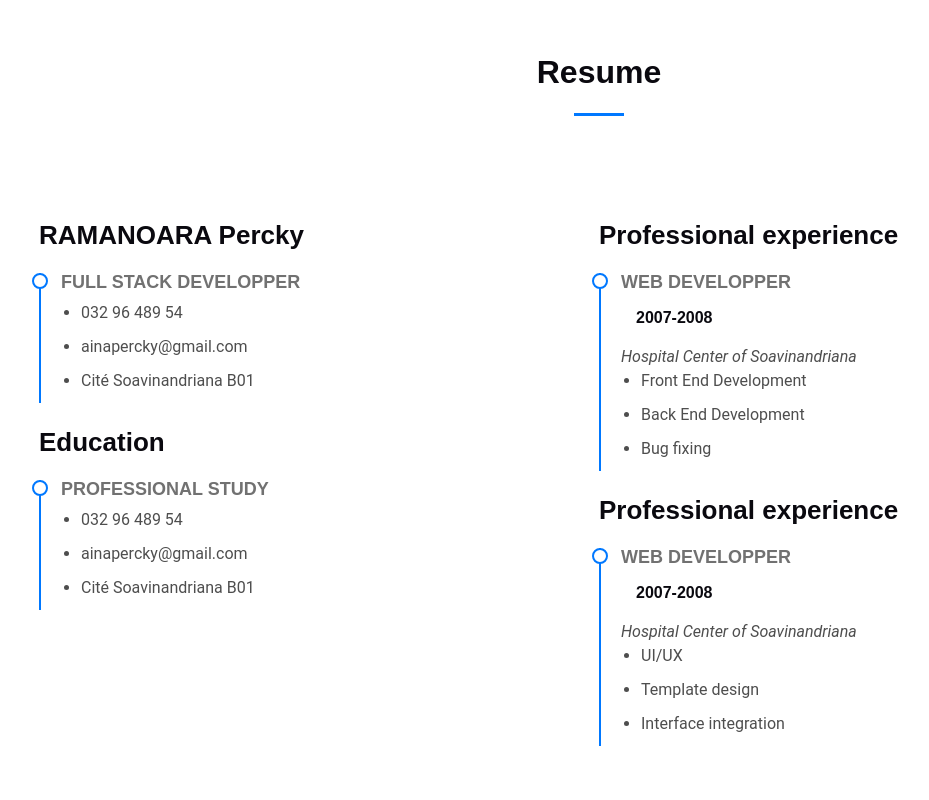
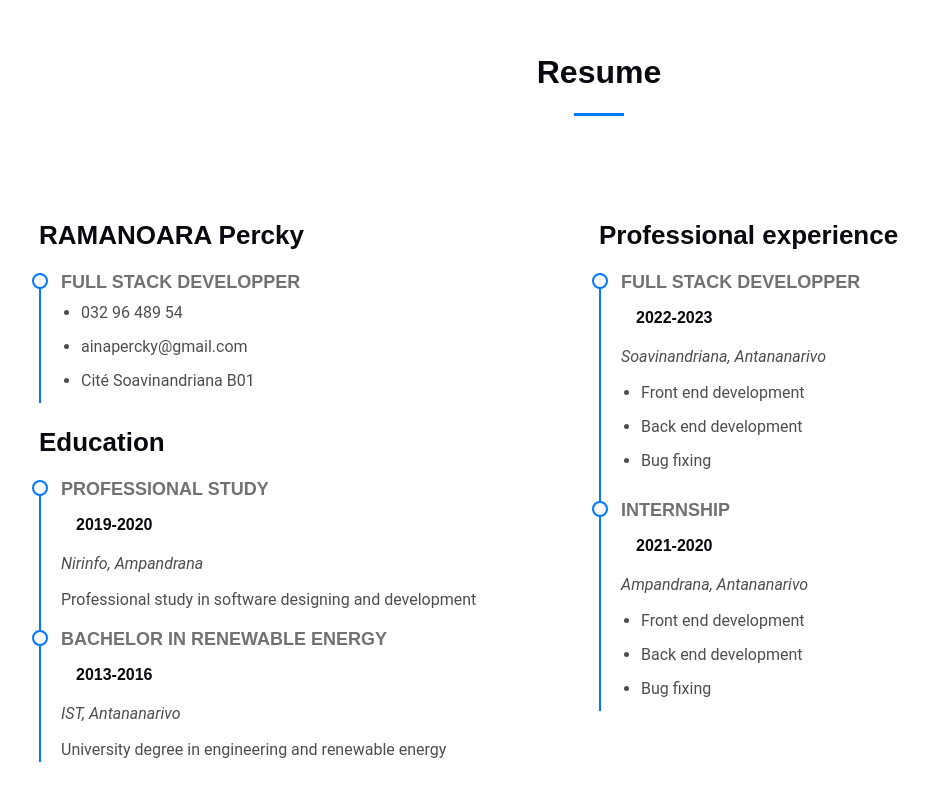
Before and after one commit to AinaPercky/porfolio-beta, a React (Vite) app: page / in a window 1280 px wide. Shown: the part 1385-2185 px from the top of the page, without its empty margins (41-970 px from the left). Built offline with nearby package versions, Linux system fonts and the light colour scheme.

Commit message:
Add content for resume

```diff
--- a/src/component/Resume.jsx
+++ b/src/component/Resume.jsx
@@ -36,15 +36,21 @@ export default function Resume() {
                     }
                 </div>
                 <div className='ResumeItemLeft w-1/2'>
+
                 {
-                    resumeExperience && resumeExperience.map((item,index) => (
-                        <ResumeTitle key={index} resumeTitle={item.resumeTitle}>
+                        resumeExperience && resumeExperience.map((entry,index) => (
+                            <ResumeTitle key={index} resumeTitle={entry.resumeTitle}>
+                                {
+                                    entry.entries.map(item=>
                                         <ResumeItem
                                             resumeSubTitle={item.resumeSubTitle}
                                             period={item.period}
                                             adress={item.adress}
                                             description={item.description}
                                             tasks={item.tasks}/>
+                                    )
+                                }
+
                             </ResumeTitle>
                         ))
                     }
--- a/src/component/ResumeItem.jsx
+++ b/src/component/ResumeItem.jsx
@@ -6,7 +6,7 @@ export default function ResumeItem(props) {
             <div className="resume-item pb-0">
                 <h4>{props.resumeSubTitle}</h4>
                 {props.period?<h5>{props.period}</h5>:null}
-                {props.adress?<p><em>{props.adress}</em></p>:null}
+                {props.adress?<p className='mb-3'><em>{props.adress}</em></p>:null}
                 {props.description?<p>{props.description}</p>:null}
                 {props.tasks?
                     <ul className='list-disc'>
--- a/src/utils/resumeEducation.js
+++ b/src/utils/resumeEducation.js
@@ -16,24 +16,23 @@ export const resumeEducation=[
                     },
                 ]
             }
-        ]
+        ],
     },
     {
         resumeTitle:'Education',
         entries:[
             {
                 resumeSubTitle:'Professional study',
-                tasks:[
-                    {
-                        task:'032 96 489 54'
-                    },
-                    {
-                        task:'ainapercky@gmail.com'
-                    },
-                    {
-                        task:'Cité Soavinandriana B01'
-                    },
-                ]
+                period:'2019-2020',
+                adress:'Nirinfo, Ampandrana',
+                description:'Professional study in software designing and development',
+            },
+            {
+                resumeSubTitle:'Bachelor in renewable energy',
+                period:'2013-2016',
+                adress:'IST, Antananarivo',
+                description:'University degree in engineering and renewable energy',
+
             }
         ]
     }
--- a/src/utils/resumeExperience.js
+++ b/src/utils/resumeExperience.js
@@ -1,15 +1,17 @@
 export const resumeExperience=[
     {
         resumeTitle:'Professional experience',
-        resumeSubTitle:'Web developper',
-        period:'2007-2008',
-        adress:'Hospital Center of Soavinandriana',
+        entries:[
+            {
+                resumeSubTitle:'Full stack developper',
+                period:'2022-2023',
+                adress:'Soavinandriana, Antananarivo',
                 tasks:[
                     {
-                task:'Front End Development'
+                        task:'Front end development'
                     },
                     {
-                task:'Back End Development'
+                        task:'Back end development'
                     },
                     {
                         task:'Bug fixing'
@@ -17,20 +19,21 @@ export const resumeExperience=[
                 ]
             },
             {
-        resumeTitle:'Professional experience',
-        resumeSubTitle:'Web developper',
-        period:'2007-2008',
-        adress:'Hospital Center of Soavinandriana',
+                resumeSubTitle:'Internship',
+                period:'2021-2020',
+                adress:'Ampandrana, Antananarivo',
                 tasks:[
                     {
-                task:'UI/UX'
+                        task:'Front end development'
                     },
                     {
-                task:'Template design'
+                        task:'Back end development'
                     },
                     {
-                task:'Interface integration'
+                        task:'Bug fixing'
                     },
                 ]
             }
+        ],
+    }
 ]
```
Lines whose indentation alone changed are shown as unchanged.
